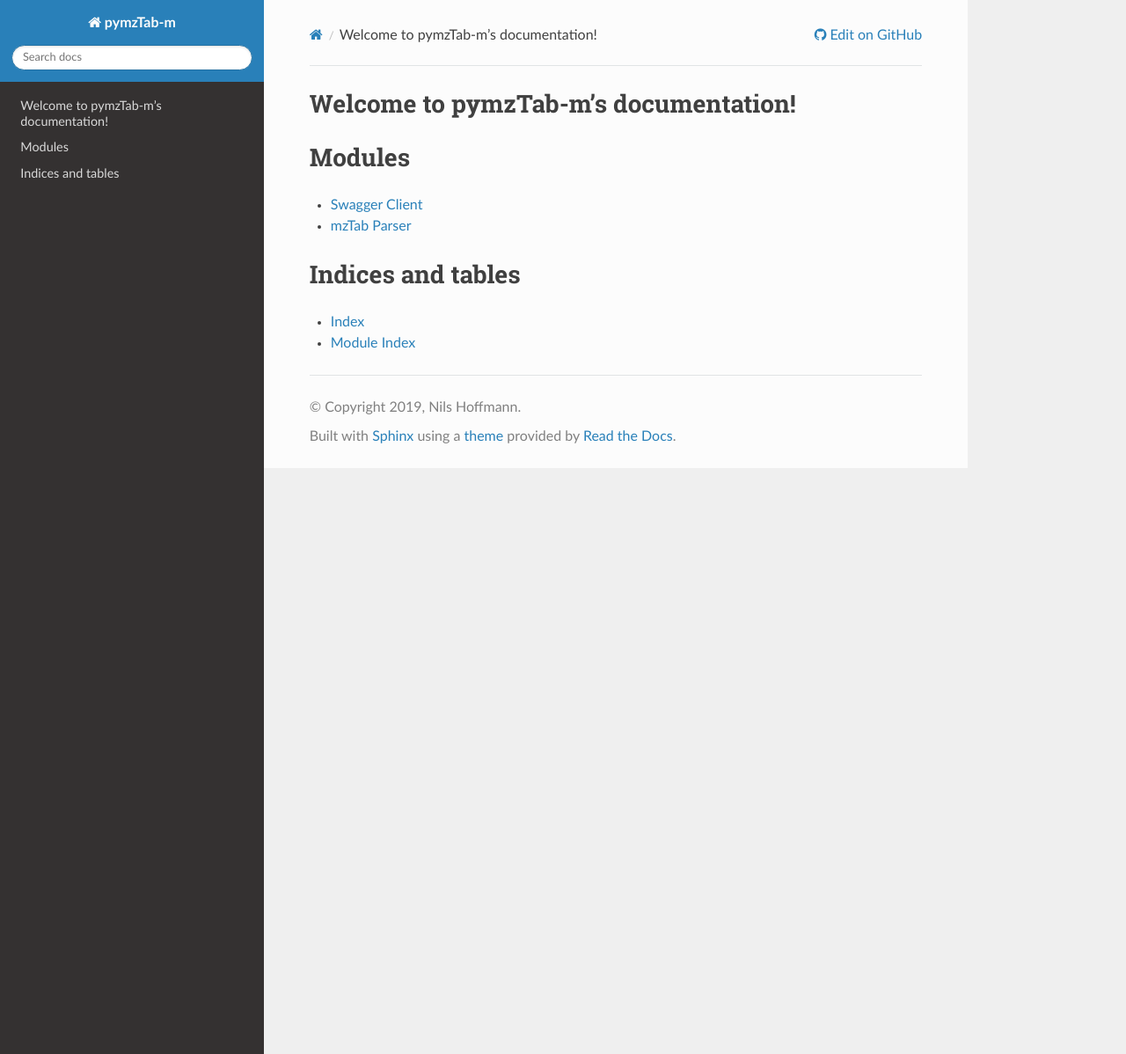
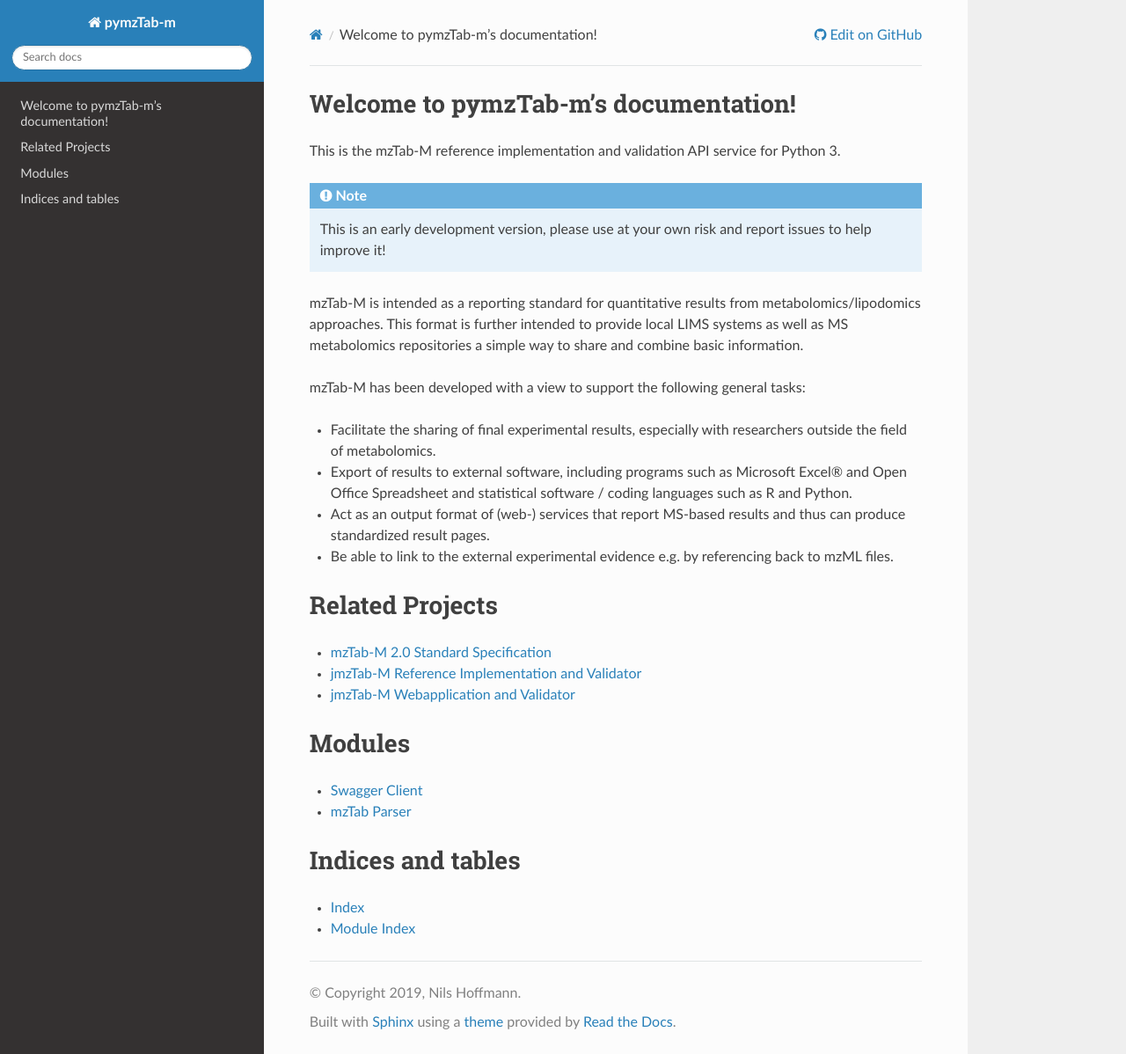
Before and after one commit to lifs-tools/pymzTab-m, a Sphinx documentation site: the page built from docs/source/index.rst, in a window 1280 px wide and 1198 px high. Shown: the whole window at 88% size. Built offline with Sphinx 7.4.7 and the Read the Docs theme 2.0.0, drawn with Linux system fonts in a browser that asks for light colours.

Commit message:
Added further text to api doc.

```diff
--- a/docs/source/index.rst
+++ b/docs/source/index.rst
@@ -5,6 +5,27 @@
 
 Welcome to pymzTab-m's documentation!
 =====================================
+
+This is the mzTab-M reference implementation and validation API service for Python 3.
+
+.. note:: This is an early development version, please use at your own risk and report issues to help improve it!
+
+mzTab-M is intended as a reporting standard for quantitative results from metabolomics/lipodomics approaches. This format is further intended to provide local LIMS systems as well as MS metabolomics repositories a simple way to share and combine basic information.
+
+mzTab-M has been developed with a view to support the following general tasks:
+
+* Facilitate the sharing of final experimental results, especially with researchers outside the field of metabolomics.
+* Export of results to external software, including programs such as Microsoft Excel® and Open Office Spreadsheet and statistical software / coding languages such as R and Python.
+* Act as an output format of (web-) services that report MS-based results and thus can produce standardized result pages.
+* Be able to link to the external experimental evidence e.g. by referencing back to mzML files.
+
+Related Projects
+================
+
+* `mzTab-M 2.0 Standard Specification <https://github.com/HUPO-PSI/mzTab>`_
+* `jmzTab-M Reference Implementation and Validator <https://github.com/lifs-tools/jmzTab-m>`_
+* `jmzTab-M Webapplication and Validator <https://github.com/lifs-tools/jmzTab-m-webapp>`_
+
 
 .. toctree::
    :maxdepth: 2
```
